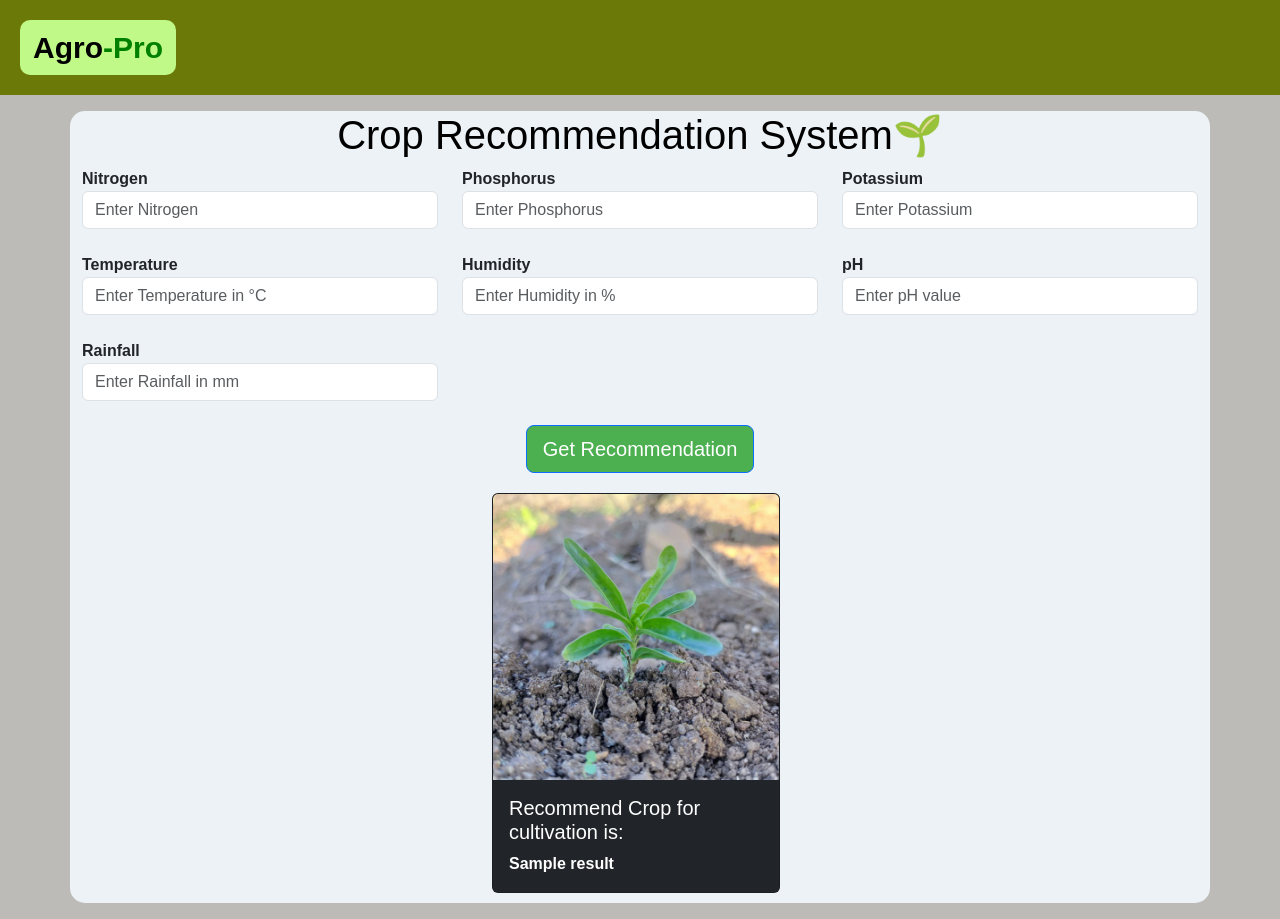
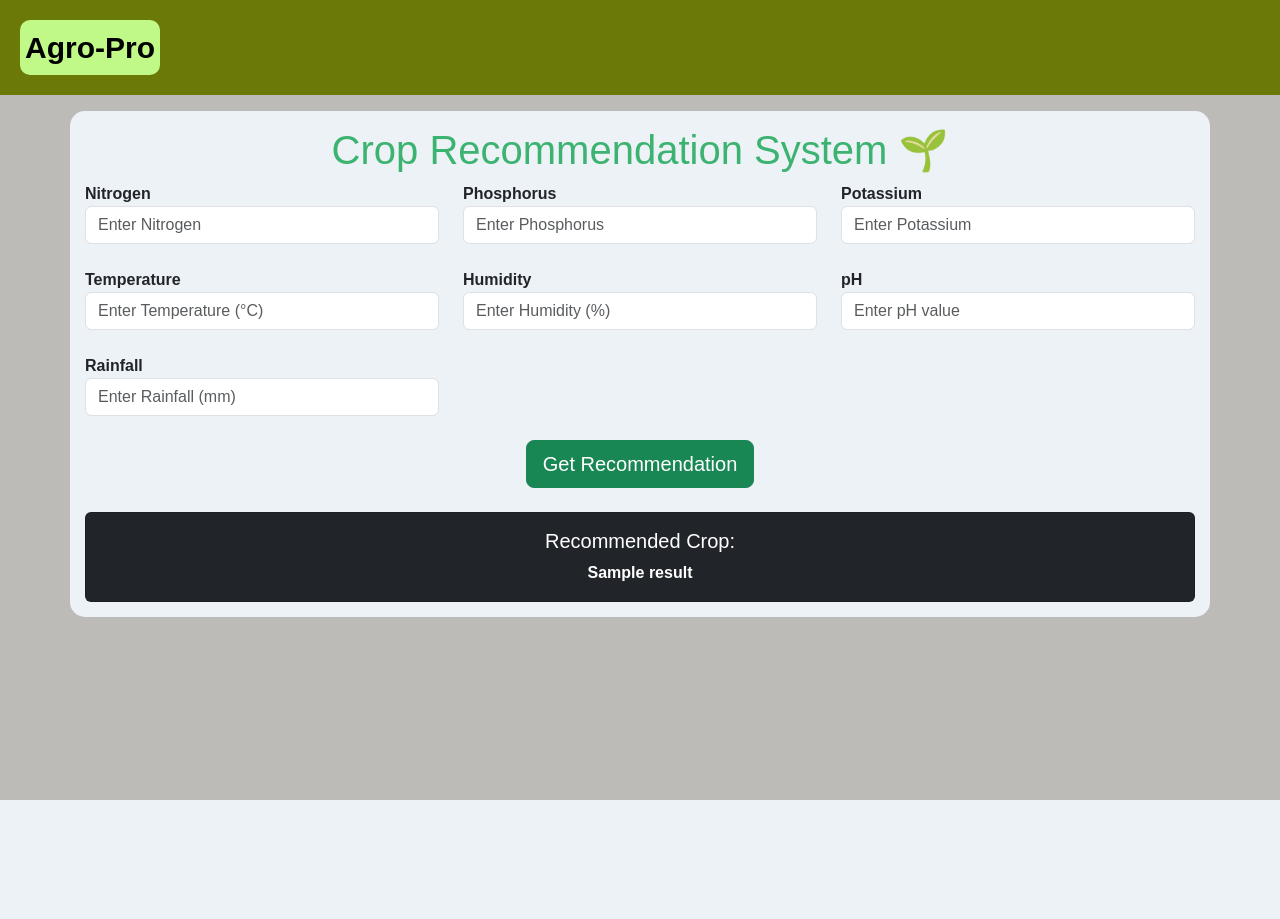
Before and after one commit to SanketChopade777/Crop-Recommendation-System, a Flask app: template templates/index.html in a window 1280 px wide. After the commit the page ends 800 px from the top, so only its background shows below. Run offline with Flask 3, Linux system fonts and the light colour scheme; the template is opened without the code that fills it: most values are stand-ins (such as "Sample title", 1, 10 or a date in 2020); parts of the project's set-up code (start-up, migrations or seed data) failed here and were passed over.

Commit message:
Update index.html

```diff
--- a/templates/index.html
+++ b/templates/index.html
@@ -3,12 +3,9 @@
   <head>
     <meta charset="utf-8">
     <meta name="viewport" content="width=device-width, initial-scale=1">
-     <!-- site metas -->
     <title>Agro-Pro | Crop Recommendation System | Team Indra</title>
-     <!-- fevicon -->
     <link rel="icon" href="static/favicon.png" type="image/png">
     <link href="https://cdn.jsdelivr.net/npm/bootstrap@5.3.0-alpha3/dist/css/bootstrap.min.css" rel="stylesheet">
-  </head>
     <style>
       body {
         font-family: 'Poppins', sans-serif;
@@ -18,16 +15,12 @@
         color: mediumseagreen;
         text-align: center;
       }
-      .card {
-          margin-left: 410px;
-          margin-top: 20px;
-          color: white;
-      }
       .container {
         background: #edf2f7;
         font-weight: bold;
-          padding-bottom: 10px;
+        padding: 15px;
         border-radius: 15px;
+        margin: auto;
       }
       .navbar {
         padding: 20px;
@@ -42,17 +35,22 @@
         text-decoration: none;
         font-size: 30px;
         font-weight: bold;
-          padding: 8px;
         color: black;
       }
-      .agro:hover{
-      	  text-decoration-line: underline;
-      	  text-decoration-thickness: 3px;
+      .agro a:hover {
+        text-decoration: underline;
       }
-      .agro span{
-          color: green;
+      @media (max-width: 768px) {
+        .card {
+          margin-left: auto;
+          margin-right: auto;
+        }
+        .col-md-4 {
+          margin-top: 15px;
+        }
       }
     </style>
+  </head>
   <body>
     <nav class="navbar">
       <div class="agro">
@@ -60,70 +58,59 @@
       </div>
     </nav>
 
-   <!--==========================================================================================-->
-  <div class="container my-3 mt-3">
-      <h1 style="color:black">Crop Recommendation System<span>🌱</span></h1>
-
-<!--      adding form-->
+    <div class="container my-3">
+      <h1>Crop Recommendation System 🌱</h1>
       <form action="/predict" method="POST">
         <div class="row">
           <div class="col-md-4">
             <label for="Nitrogen">Nitrogen</label>
-					<input type="number" id="Nitrogen" name="Nitrogen" placeholder="Enter Nitrogen" class="form-control" required step="0">
+            <input type="number" id="Nitrogen" name="Nitrogen" placeholder="Enter Nitrogen" class="form-control" required>
           </div>
           <div class="col-md-4">
             <label for="Phosporus">Phosphorus</label>
-					<input type="number" id="Phosporus" name="Phosporus" placeholder="Enter Phosphorus" class="form-control" required step="00">
+            <input type="number" id="Phosporus" name="Phosporus" placeholder="Enter Phosphorus" class="form-control" required>
           </div>
           <div class="col-md-4">
             <label for="Potassium">Potassium</label>
-					<input type="number" id="Potassium" name="Potassium" placeholder="Enter Potassium" class="form-control" required step="0">
+            <input type="number" id="Potassium" name="Potassium" placeholder="Enter Potassium" class="form-control" required>
           </div>
         </div>
-
         <div class="row mt-4">
           <div class="col-md-4">
             <label for="Temperature">Temperature</label>
-					<input type="number" step="0.01" id="Temperature" name="Temperature" placeholder="Enter Temperature in °C" class="form-control" required step="0">
+            <input type="number" step="0.01" id="Temperature" name="Temperature" placeholder="Enter Temperature (°C)" class="form-control" required>
           </div>
           <div class="col-md-4">
             <label for="Humidity">Humidity</label>
-					<input type="number" step="0.01" id="Humidity" name="Humidity" placeholder="Enter Humidity in %" class="form-control" required step="0">
+            <input type="number" step="0.01" id="Humidity" name="Humidity" placeholder="Enter Humidity (%)" class="form-control" required>
           </div>
           <div class="col-md-4">
             <label for="pH">pH</label>
-					<input type="number" step="0.01" id="pH" name="pH" placeholder="Enter pH value" class="form-control" required step="0">
+            <input type="number" step="0.01" id="pH" name="pH" placeholder="Enter pH value" class="form-control" required>
           </div>
         </div>
-
         <div class="row mt-4">
           <div class="col-md-4">
             <label for="Rainfall">Rainfall</label>
-					<input type="number" step="0.01" id="Rainfall" name="Rainfall" placeholder="Enter Rainfall in mm" class="form-control" required>
+            <input type="number" step="0.01" id="Rainfall" name="Rainfall" placeholder="Enter Rainfall (mm)" class="form-control" required>
           </div>
         </div>
-
-
-
         <div class="row mt-4">
-
           <div class="col-md-12 text-center">
-				<button type="submit" class="btn btn-primary btn-lg" style="background-color: #4CAF50;">Get Recommendation</button>
+            <button type="submit" class="btn btn-success btn-lg">Get Recommendation</button>
           </div>
         </div>
       </form>
-
       {% if result %}
-		<div class="card bg-dark" style="width: 18rem;">
-		  <img src="{{url_for('static', filename='img.jpg')}}" class="card-img-top" alt="...">
-		  <div class="card-body">
-			<h5 class="card-title">Recommend Crop for cultivation is:</h5>
+        <div class="card bg-dark text-white mt-4">
+          <div class="card-body text-center">
+            <h5 class="card-title">Recommended Crop:</h5>
             <p class="card-text">{{ result }}</p>
           </div>
         </div>
       {% endif %}
     </div>
 
-    <script src="https://cdn.jsdelivr.net/npm/bootstrap@5.3.0-alpha3/dist/js/bootstrap.bundle.min.js" integrity="sha384-ENjdO4Dr2bkBIFxQpeoTz1HIcje39Wm4jDKdf19U8gI4ddQ3GYNS7NTKfAdVQSZe" crossorigin="anonymous"></script>
+    <script src="https://cdn.jsdelivr.net/npm/bootstrap@5.3.0-alpha3/dist/js/bootstrap.bundle.min.js"></script>
   </body>
 </html>
```
Lines whose indentation alone changed are shown as unchanged.
